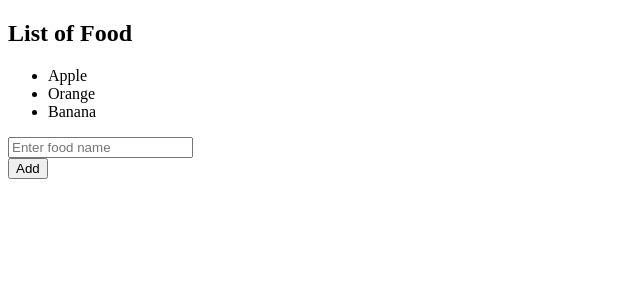
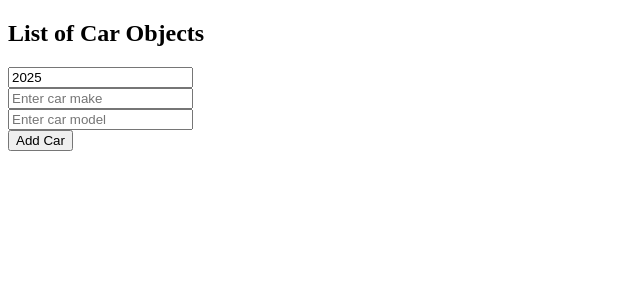
Before and after one commit to VVVu1511/ReactLearning, a React (Vite) app in the folder MyApp/: page / in a window 1280 px wide. Shown: the top 300 px of the page, without its empty margins (0-640 px from the left). Built offline with nearby package versions, Linux system fonts and the light colour scheme.

Commit message:
add Cars

```diff
--- a/MyApp/src/App.jsx
+++ b/MyApp/src/App.jsx
@@ -1,10 +1,10 @@
-import Food from "./Food/Food";
+import MyComponent from "./MyComponent/MyComponent";
 
 function App() {
 
   return(
     <>
-      <Food />
+      <MyComponent />
     </>
   );
 }
--- a/MyApp/src/MyComponent/MyComponent.jsx
+++ b/MyApp/src/MyComponent/MyComponent.jsx
@@ -3,91 +3,143 @@
 
 function MyComponent(){
 
-    const [name, setName] = useState("");
-    const [quantity, setQuantity] = useState();
-    const [comment, setComment] = useState("");
-    const [payment, setPayment] = useState("");
-    const [shipping, setShipping] = useState("");
+    // const [name, setName] = useState("");
+    // const [quantity, setQuantity] = useState();
+    // const [comment, setComment] = useState("");
+    // const [payment, setPayment] = useState("");
+    // const [shipping, setShipping] = useState("");
 
-    const [age, setAge] = useState(0);
-    const [isEmployed, setIsEmployed] = useState(false);
+    // const [age, setAge] = useState(0);
+    // const [isEmployed, setIsEmployed] = useState(false);
 
-    const updateName = () => {
-        setName("Vu");
-    };
+    // const updateName = () => {
+    //     setName("Vu");
+    // };
 
-    const incrementAge = () => {
-        setAge(age + 1);
-    };
+    // const incrementAge = () => {
+    //     setAge(age + 1);
+    // };
 
-    const decrementAge = () => {
-        setAge(age - 1);
+    // const decrementAge = () => {
+    //     setAge(age - 1);
+    // }
+
+    // const toggleEmployedStatus = () => {
+    //     setIsEmployed(!isEmployed);
+    // };
+
+    // function handleNameChange(event){
+    //     setName(event.target.value);
+    // }
+
+    // function handleQuantityChange(event){
+    //     setQuantity(event.target.value);
+    // }
+
+    // function handleCommentChange(event){
+    //     setComment(event.target.value);
+    // }
+
+    // function handlePaymentChange(event){
+    //     setPayment(event.target.value);
+    // }
+
+    // function handleShippingChange(event){
+    //     setShipping(event.target.value);
+    // }
+
+    // return (
+    //     <div>
+    //         <input value={name} onChange={handleNameChange}></input>
+
+    //         <p>Name: {name}</p>
+
+    //         <input value={quantity} onChange={handleQuantityChange} type="number" min={0}></input>
+
+    //         <p>Quantity: {quantity}</p>
+
+    //         <textarea value={comment} onChange={handleCommentChange} placeholder="Enter delivery instructions"></textarea>
+    //         <p>Comment: {comment}</p>
+
+    //         <select value={payment} onChange={handlePaymentChange}>
+    //             <option value="">Select an option</option>
+    //             <option value="Visa">Visa</option>
+    //             <option value="Mastercard">Mastercard</option>
+    //             <option value="Giftcard">Giftcard</option>
+    //         </select>
+
+    //         <p>Payment: {payment}</p>
+
+    //         <label>
+    //             <input type = "radio" value = "Pick Up"
+    //                     checked = {shipping === "Pick Up"}
+    //                     onChange={handleShippingChange}>
+    //                     </input>
+    //             Pick Up
+    //         </label>
+
+    //         <br></br>
+
+    //         <label>
+    //         <input type = "radio" value = "Delivery"
+    //                     checked = {shipping === "Delivery"}
+    //                     onChange={handleShippingChange}>
+    //                     </input>
+    //             Delivery
+    //         </label>
+    //         <p>Shipping: {shipping}</p>
+    //     </div>
+    // );
+
+    const [cars, setCars] = useState([]);
+    const [carYear, setCarYear] = useState(new Date().getFullYear());
+    const [carMake, setCarMake] = useState("");
+    const [carModel, setCarModel] = useState("");
+
+    function handleAddCar(){
+        const new_car = {year: carYear, make: carMake, model: carModel};
+        setCars(c => [...c,new_car]);
+
+        setCarYear(new Date().getFullYear());
+        setCarMake("");
+        setCarModel("");
     }
 
-    const toggleEmployedStatus = () => {
-        setIsEmployed(!isEmployed);
-    };
-
-    function handleNameChange(event){
-        setName(event.target.value);
+    function handleRemoveCar(index){
+        setCars(c => c.filter((_,i) => i != index));
     }
 
-    function handleQuantityChange(event){
-        setQuantity(event.target.value);
+    function handleYearChange(event){
+        setCarYear(event.target.value);
     }
 
-    function handleCommentChange(event){
-        setComment(event.target.value);
+    function handleMakeChange(event){
+        setCarMake(event.target.value);
     }
 
-    function handlePaymentChange(event){
-        setPayment(event.target.value);
-    }
-
-    function handleShippingChange(event){
-        setShipping(event.target.value);
+    function handleModelChange(event){
+        setCarModel(event.target.value);
     }
 
     return (
         <div>
-            <input value={name} onChange={handleNameChange}></input>
+            <h2>List of Car Objects</h2>
+            <ul>
+                {cars.map((car, index) => <li onClick={() => handleRemoveCar(index)} key={index}>{car.year} {car.make} {car.model}</li>)}
+            </ul>
 
-            <p>Name: {name}</p>
-
-            <input value={quantity} onChange={handleQuantityChange} type="number" min={0}></input>
-
-            <p>Quantity: {quantity}</p>
-
-            <textarea value={comment} onChange={handleCommentChange} placeholder="Enter delivery instructions"></textarea>
-            <p>Comment: {comment}</p>
-
-            <select value={payment} onChange={handlePaymentChange}>
-                <option value="">Select an option</option>
-                <option value="Visa">Visa</option>
-                <option value="Mastercard">Mastercard</option>
-                <option value="Giftcard">Giftcard</option>
-            </select>
-
-            <p>Payment: {payment}</p>
-
-            <label>
-                <input type = "radio" value = "Pick Up"
-                        checked = {shipping === "Pick Up"}
-                        onChange={handleShippingChange}>
-                        </input>
-                Pick Up
-            </label>
-
+            <input type="number" value={carYear} onChange={handleYearChange}></input>
             <br></br>
 
-            <label>
-            <input type = "radio" value = "Delivery"
-                        checked = {shipping === "Delivery"}
-                        onChange={handleShippingChange}>
-                        </input>
-                Delivery
-            </label>
-            <p>Shipping: {shipping}</p>
+            <input type="text" value={carMake} onChange={handleMakeChange}
+                    placeholder="Enter car make"></input>
+            <br></br>
+
+            <input type="text" value={carModel} onChange={handleModelChange}
+                    placeholder="Enter car model"></input>
+            <br></br>
+
+            <button onClick={handleAddCar}>Add Car</button>
         </div>
     );
 }
```
